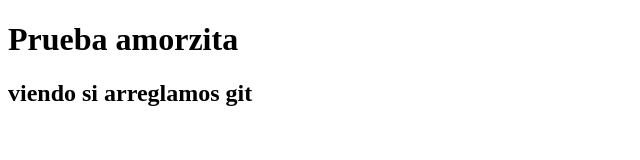
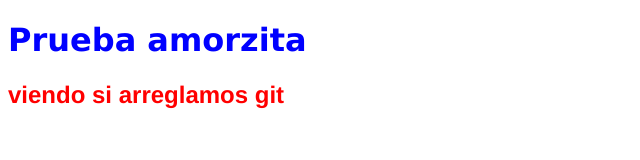
Before and after one commit to Maximo-Draghi/probandoAmorzita, a plain HTML site: page index.html in a window 1280 px wide. Shown: the whole page, without its empty margins (0-640 px from the left). Drawn offline with Linux system fonts and the light colour scheme.

Commit message:
se agrega styles y readme

```diff
--- a/index.html
+++ b/index.html
@@ -4,6 +4,7 @@
     <meta charset="UTF-8">
     <meta name="viewport" content="width=device-width, initial-scale=1.0">
     <title>Prueba</title>
+    <link rel="stylesheet" href="style.css">
 </head>
 <body>
     <h1>Prueba amorzita</h1>
--- /dev/null
+++ b/style.css
@@ -0,0 +1,9 @@
+h1 {
+    font-family: Verdana, Geneva, Tahoma, sans-serif;
+    color: blue;
+}
+
+h2 {
+    font-family: 'Franklin Gothic Medium', 'Arial Narrow', Arial, sans-serif;
+    color: red;
+}
```
Also changed, not shown: 1 other file.
